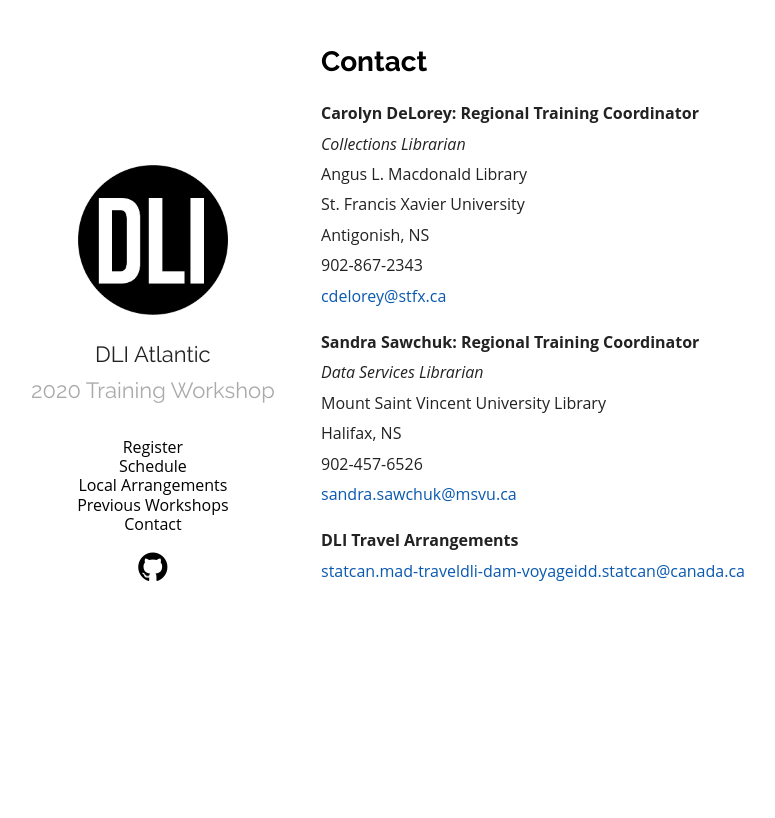
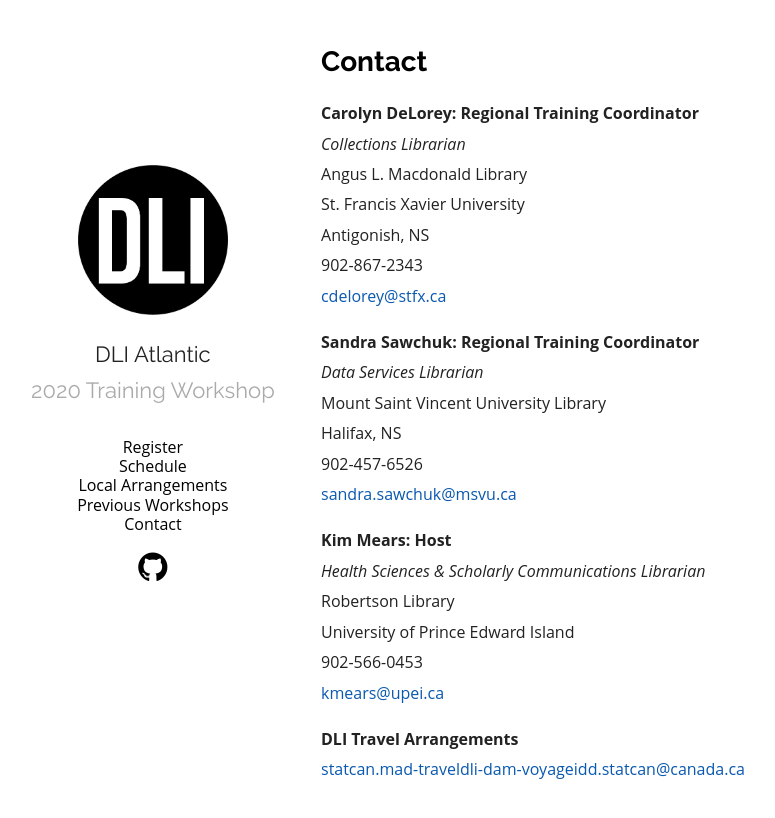
Before and after one commit to dli-atlantic/dli-atlantic.github.io, a Jekyll site: the page built from contact.md, in a window 1280 px wide. Shown: the top 818 px of the page, without its empty margins (44-819 px from the left). Built offline with Jekyll 4.4.1, drawn with Linux system fonts in a browser that asks for light colours.

Commit message:
adding host info

```diff
--- a/_config.yml
+++ b/_config.yml
@@ -2,7 +2,7 @@
 # Site settings
 title: DLI Atlantic
 tagline: "2020 Training Workshop"
-email: youremailaddress@gmail.com
+email: sandra.sawchuk@msvu.ca,cdelory@stfx.ca
 #description: The Jekyll version of the Massively theme by HTML5 UP.
 #baseurl: "/massively-jekyll-theme" # the subpath of your site, e.g. /blog
 baseurl: "" # the subpath of your site, e.g. /blog
--- a/contact.md
+++ b/contact.md
@@ -21,5 +21,14 @@
 902-457-6526
 [sandra.sawchuk@msvu.ca](mailto:sandra.sawchuk@msvu.ca)
 
+
+**Kim Mears: Host**
+*Health Sciences & Scholarly Communications Librarian*
+Robertson Library
+University of Prince Edward Island
+902-566-0453
+[kmears@upei.ca](kmears@upei.ca)
+
+
 **DLI Travel Arrangements**
 [statcan.mad-traveldli-dam-voyageidd.statcan@canada.ca](mailto:statcan.mad-traveldli-dam-voyageidd.statcan@canada.ca)
```
